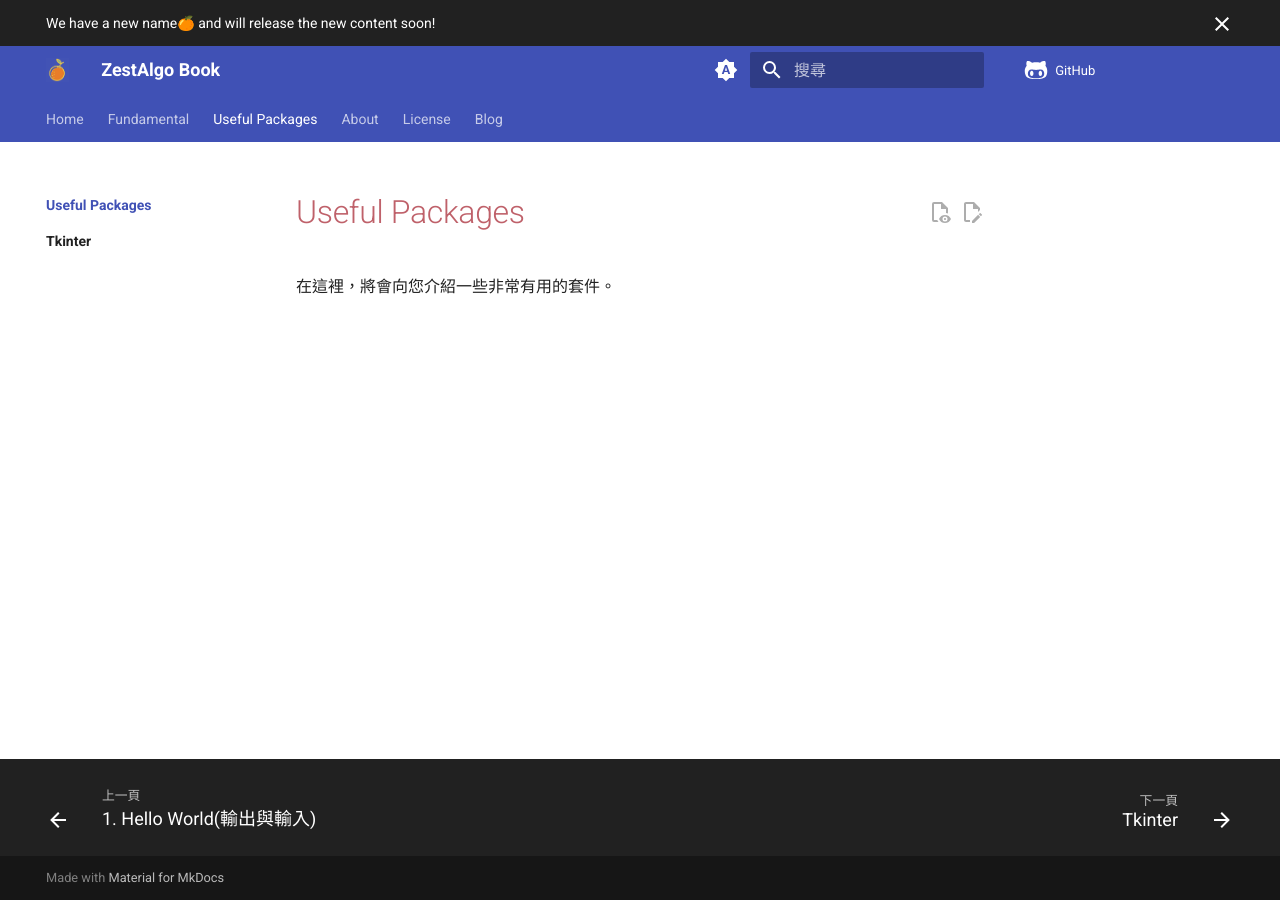
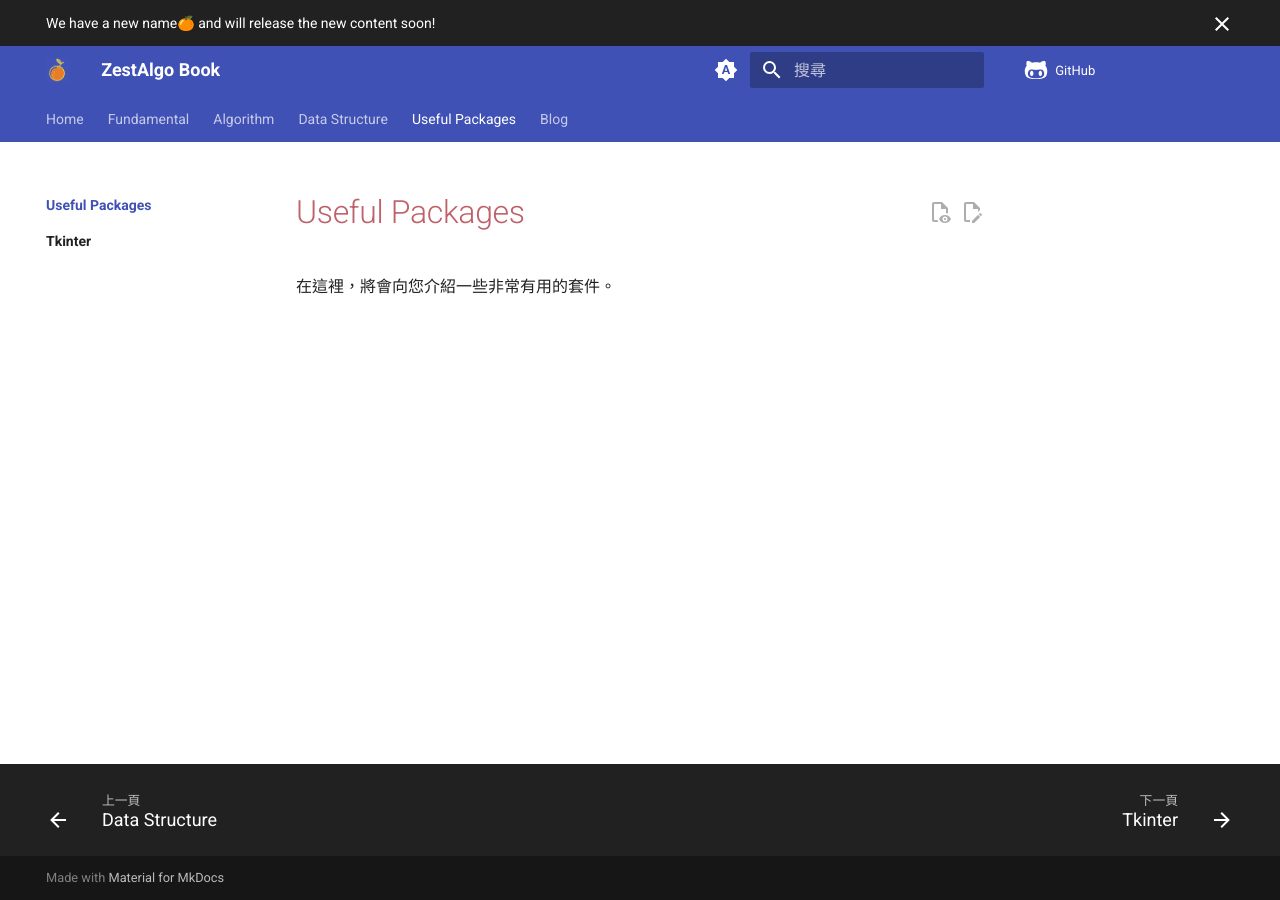
Before and after one commit to cheung4843/ZestAlgo, an MkDocs documentation site: the page built from docs/useful_packages/index.md, in a window 1280 px wide. Built offline with MkDocs 1.6.1 and Material for MkDocs 9.7.7, drawn with Linux system fonts in a browser that asks for light colours; comment, search, counter and statistics services are not loaded.

Commit message:
modified: mkdocs.yml, add:algorithm/index.md, data_structure/index.md
new content

```diff
--- a/mkdocs.yml
+++ b/mkdocs.yml
@@ -23,13 +23,14 @@ nav:
       - fundamental/cpp/index.md
       - 0. 環境架設: fundamental/cpp/create_env.md
       - 1. Hello World(輸出與輸入): fundamental/cpp/hello_world.md
+  - Algorithm:
+    - algorithm/index.md
+  - Data Structure:
+    - data_structure/index.md
   - Useful Packages:
     - useful_packages/index.md
     - Tkinter:
       - useful_packages/tkinter/index.md
-
-  - About: about.md
-  - License: license.md
   - Blog:
     - blog/index.md
 
```
Also changed, not shown: docs/algorithm/index.md (added, +1 -0 lines), docs/data_structure/index.md (added, +1 -0 lines), 1 other file.
